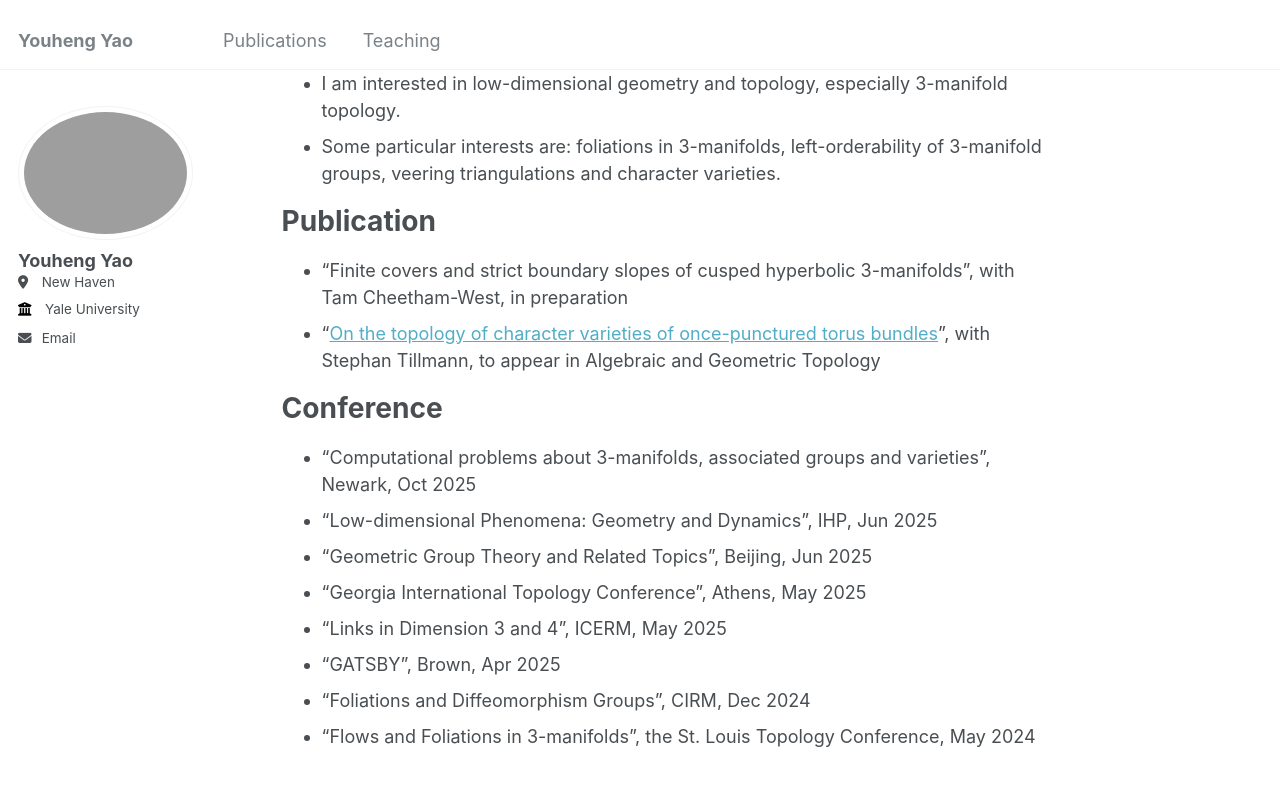
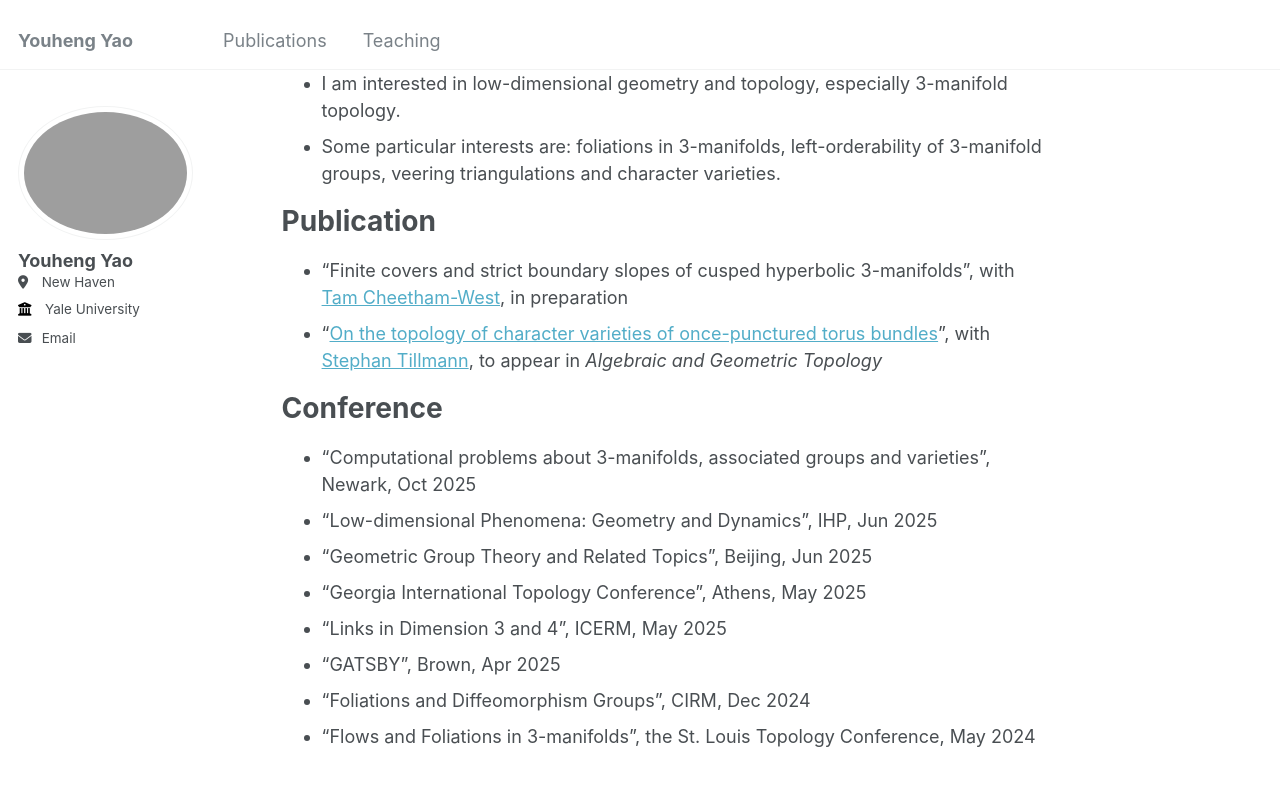
Before and after one commit to LionelYao/LionelYao.github.io, a Jekyll site: the page built from _pages/about.md, in a window 1280 px wide and 900 px high, scrolled down 384 px. Shown: the top 786 px of the window. Built offline with Jekyll 4.4.1, drawn with Linux system fonts in a browser that asks for light colours; a script that is not in the unit is left out; part of the change alters nothing that is shown.

```diff
--- a/_pages/about.md
+++ b/_pages/about.md
@@ -26,8 +26,8 @@ Research Interest
 
 Publication
 ======
-- "Finite covers and strict boundary slopes of cusped hyperbolic 3-manifolds", with Tam Cheetham-West, in preparation
-- "[On the topology of character varieties of once-punctured torus bundles](https://arxiv.org/abs/2206.14954)", with Stephan Tillmann, to appear in Algebraic and Geometric Topology
+- "Finite covers and strict boundary slopes of cusped hyperbolic 3-manifolds", with [Tam Cheetham-West](https://sites.google.com/view/tam-cheetham-west/home), in preparation
+- "[On the topology of character varieties of once-punctured torus bundles](https://arxiv.org/abs/2206.14954)", with [Stephan Tillmann](https://www.maths.usyd.edu.au/u/tillmann/index.html), to appear in *Algebraic and Geometric Topology*
 
 Conference
 ======
```
